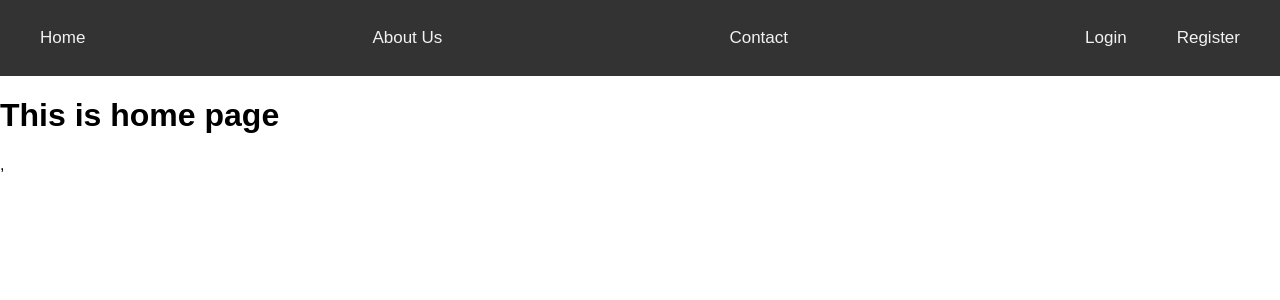
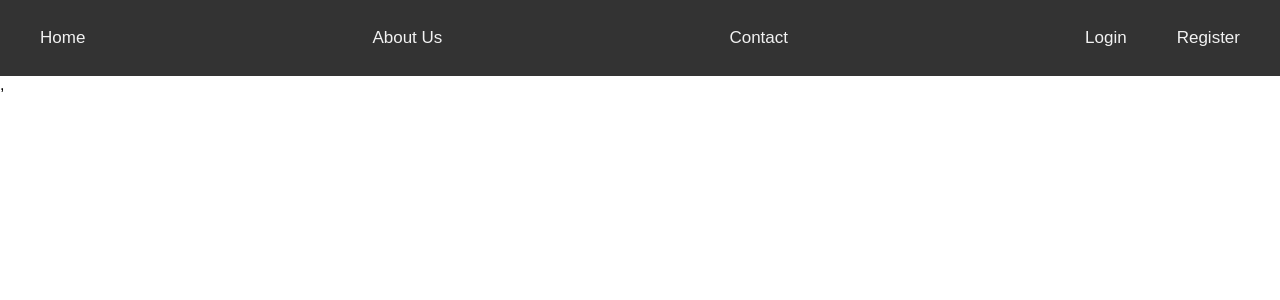
Before and after one commit to tmgnisc/Learning-Mern, a React (Vite) app in the folder client/: page / in a window 1280 px wide. Shown: the top 300 px of the page. Built offline with nearby package versions, Linux system fonts and the light colour scheme; no server answers.

Commit message:
showing username from db

```diff
--- a/client/src/Pages/Home.jsx
+++ b/client/src/Pages/Home.jsx
@@ -1,6 +1,7 @@
+import React from 'react'
+import { useAuth } from '../store/auth'
+
 const Home = () =>{
-    return(
-        <h1>This is home page</h1>
-    )
+
 }
 export default Home
--- a/client/src/store/auth.jsx
+++ b/client/src/store/auth.jsx
@@ -31,7 +31,7 @@ const userAuthentication = async() =>{
       const data = await response.json()
       console.log("this is userdata", data.userData);
 
-      setUser(data)
+      setUser(data.userData)
 
     }
   } catch (error) {
```
